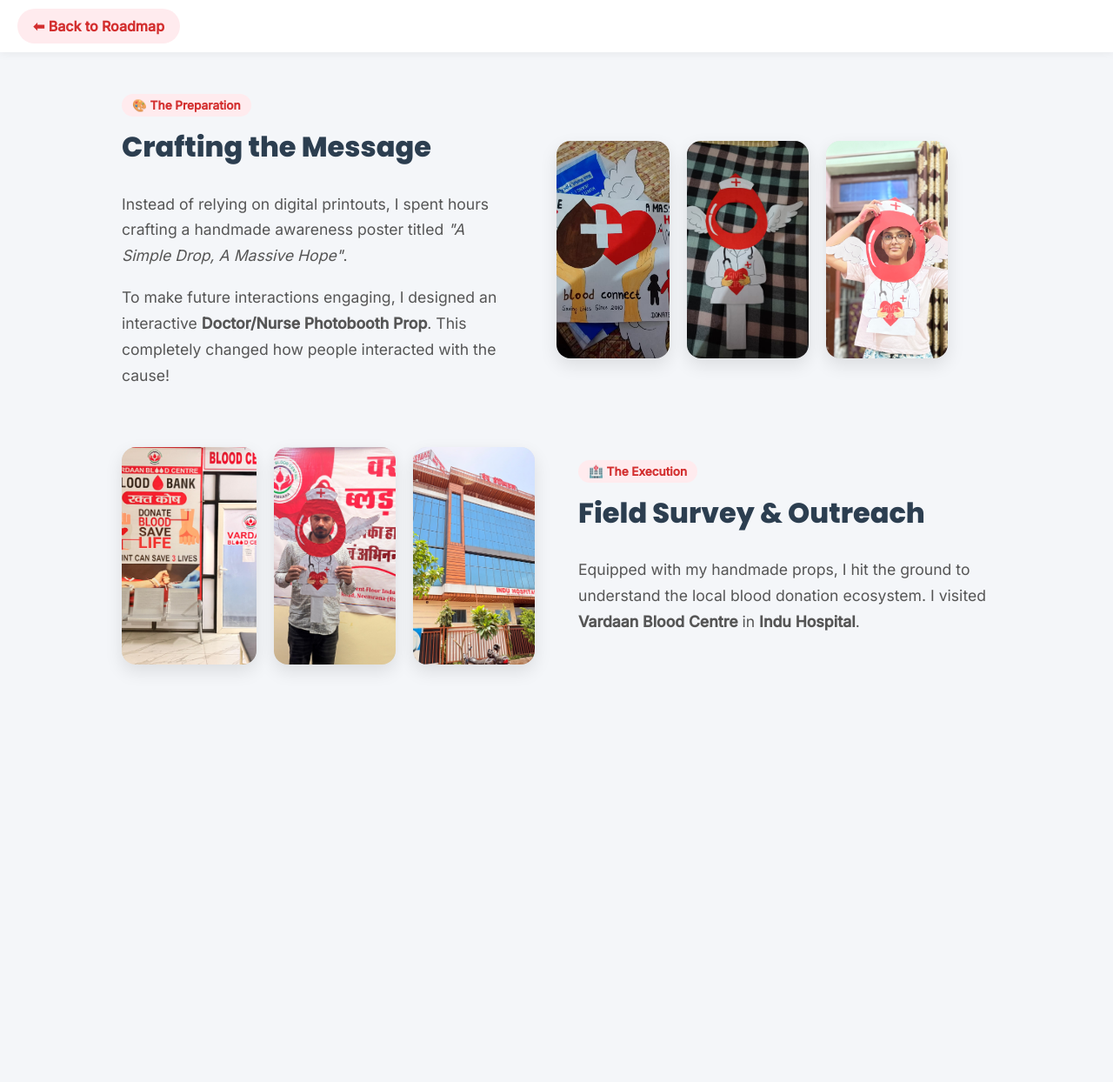
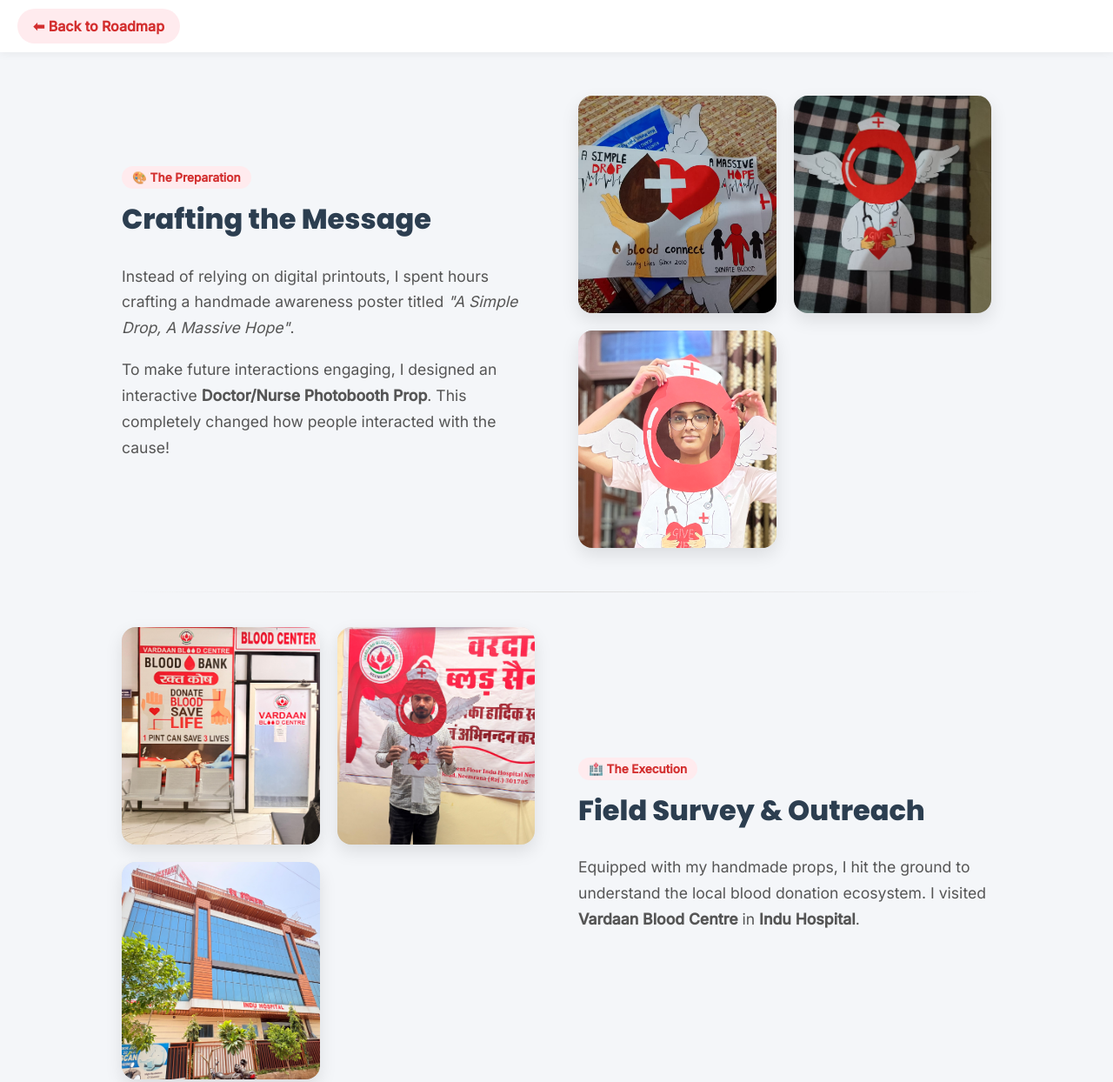
Before and after one commit to disha516/Bloodconnect_journey, a plain HTML site: page week1.html in a window 1280 px wide. Shown: the top 1244 px of the page at 87% size. Before the commit the page ends 864 px from the top, so only its background shows below. Drawn offline with Linux system fonts and the light colour scheme.

Commit message:
Fix Week 1 page markup and image paths (#1)

```diff
--- a/week1.html
+++ b/week1.html
@@ -8,13 +8,12 @@
     <link rel="stylesheet" href="style.css">
 </head>
 <body class="detail-page">
-
     <div class="nav-bar">
         <a href="index.html" class="back-btn">⬅ Back to Roadmap</a>
     </div>
 
-    <div class="page-container">
-        <div class="story-section">
+    <main class="page-container">
+        <section class="story-section">
             <div class="content-text">
                 <span class="badge">🎨 The Preparation</span>
                 <h2>Crafting the Message</h2>
@@ -23,47 +22,43 @@
             </div>
             <div class="image-grid">
                 <div class="pro-img-box">
-                    <img src="images\poster1.jpeg" alt="Handmade Poster" class="actual-img">
-                    <div class="img-overlay">Creative Poster</div>
-                </div>
-                <div class="image-grid">
-                <div class="pro-img-box">
-                    <img src="images\photobooth.jpeg" alt="photobooth" class="actual-img">
+                    <img src="images/poster1.jpeg" alt="Handmade awareness poster" class="actual-img">
                     <div class="img-overlay">Creative Poster</div>
                 </div>
                 <div class="pro-img-box">
-                    <img src="images\me.jpeg" alt="Photobooth Prop" class="actual-img">
+                    <img src="images/photobooth.jpeg" alt="Doctor and nurse photobooth prop" class="actual-img">
+                    <div class="img-overlay">Photobooth Prop</div>
+                </div>
+                <div class="pro-img-box">
+                    <img src="images/me.jpeg" alt="Photobooth prop in use" class="actual-img">
                     <div class="img-overlay">Interactive Prop</div>
                 </div>
             </div>
-        </div>
+        </section>
 
         <hr class="divider">
 
-        <div class="story-section reverse-layout">
+        <section class="story-section reverse-layout">
             <div class="content-text">
                 <span class="badge">🏥 The Execution</span>
-                <h2>Field Survey & Outreach</h2>
+                <h2>Field Survey &amp; Outreach</h2>
                 <p>Equipped with my handmade props, I hit the ground to understand the local blood donation ecosystem. I visited <strong>Vardaan Blood Centre</strong> in <strong>Indu Hospital</strong>.</p>
             </div>
             <div class="image-grid">
                 <div class="pro-img-box">
-                    <img src="images/hp6.jpeg" alt="Vardaan Centre" class="actual-img">
+                    <img src="images/hp6.jpeg" alt="Vardaan Blood Centre" class="actual-img">
                     <div class="img-overlay">Vardaan Centre</div>
                 </div>
-            <div class="image-grid">
                 <div class="pro-img-box">
-                    <img src="images\s1.jpeg" alt="Vardaan Centre" class="actual-img">
-                    <div class="img-overlay">Vardaan Centre</div>
+                    <img src="images/s1.jpeg" alt="Field survey visit" class="actual-img">
+                    <div class="img-overlay">Field Survey</div>
                 </div>
-
-            <div class="pro-img-box">
-                    <img src="images\hp.jpeg" alt="Indu Hospital" class="actual-img">
+                <div class="pro-img-box">
+                    <img src="images/hp.jpeg" alt="Indu Hospital" class="actual-img">
                     <div class="img-overlay">Indu Hospital</div>
                 </div>
             </div>
-        </div>
-    </div>
-
+        </section>
+    </main>
 </body>
 </html>
```
